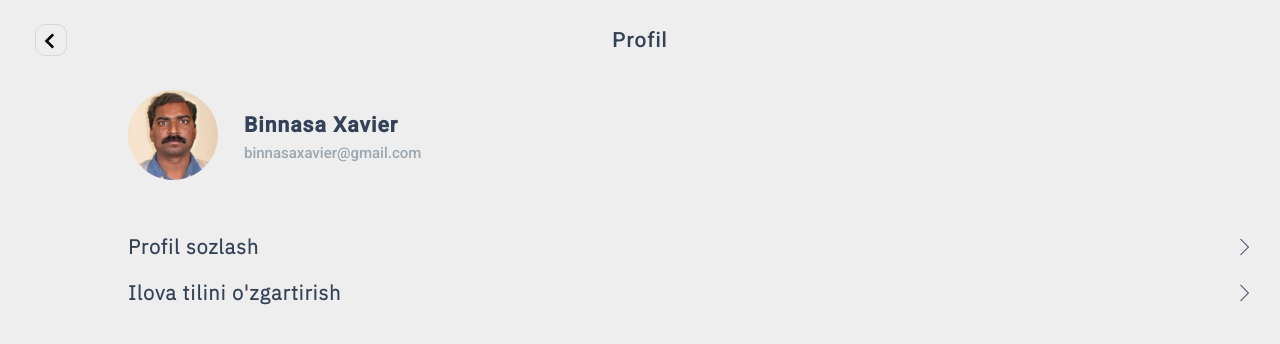
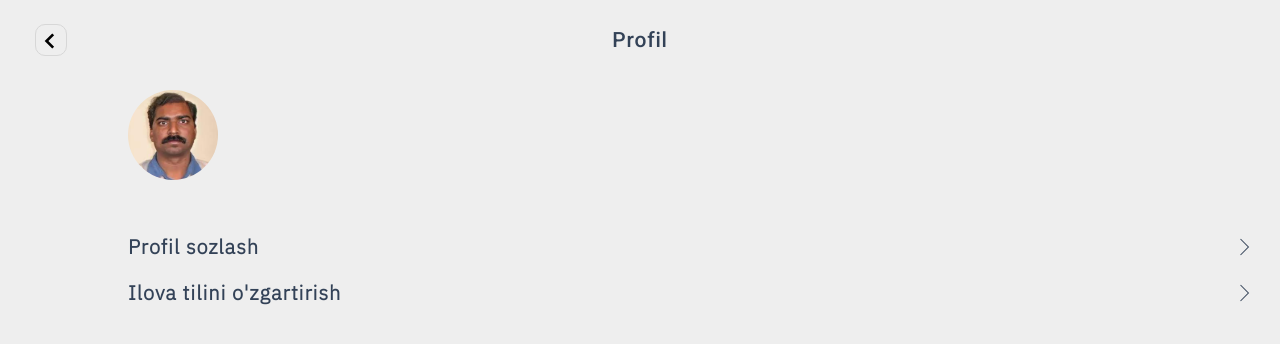
Before and after one commit to Khojayev12/ps-library-mobile, a React (Create React App) app: page /profile in a window 1280 px wide. Shown: the top 344 px of the page. Built offline with nearby package versions, Linux system fonts and the light colour scheme.

Commit message:
profile settings

```diff
--- a/src/Pages/Profil.jsx
+++ b/src/Pages/Profil.jsx
@@ -4,8 +4,18 @@ import { Link } from "react-router-dom";
 import IconBtn from "../Components/IconBtn";
 import Foto from "../Media/profilFoto.svg"
 import ToRIght from "../Icons/toRight.svg"
+import { useEffect, useState } from "react";
 
 export default function Profil(){
+    const [profile, setProfile] = useState();
+
+    useEffect(() => {
+        let data = JSON.parse(
+            localStorage.getItem('user')
+        );
+        setProfile(data);
+    }, [])
+
     return(
         <LanguageContext.Consumer>
             {lang=>(
@@ -19,8 +29,8 @@ export default function Profil(){
                             <img src={Foto} alt="" className="profil-image"/>
                         </div>
                         <div className="profil-email">
-                            <div className="profil-name">Binnasa Xavier</div>
-                            <div className="profil-email-info">binnasaxavier@gmail.com</div>
+                            <div className="profil-name">{profile?.name || ""}</div>
+                            <div className="profil-email-info">{profile?.email || ""}</div>
                         </div>
                         <div className="profil-link" style={{marginTop:"48px"}} >
                             <Link to="/settings" className="Mylink">
```
